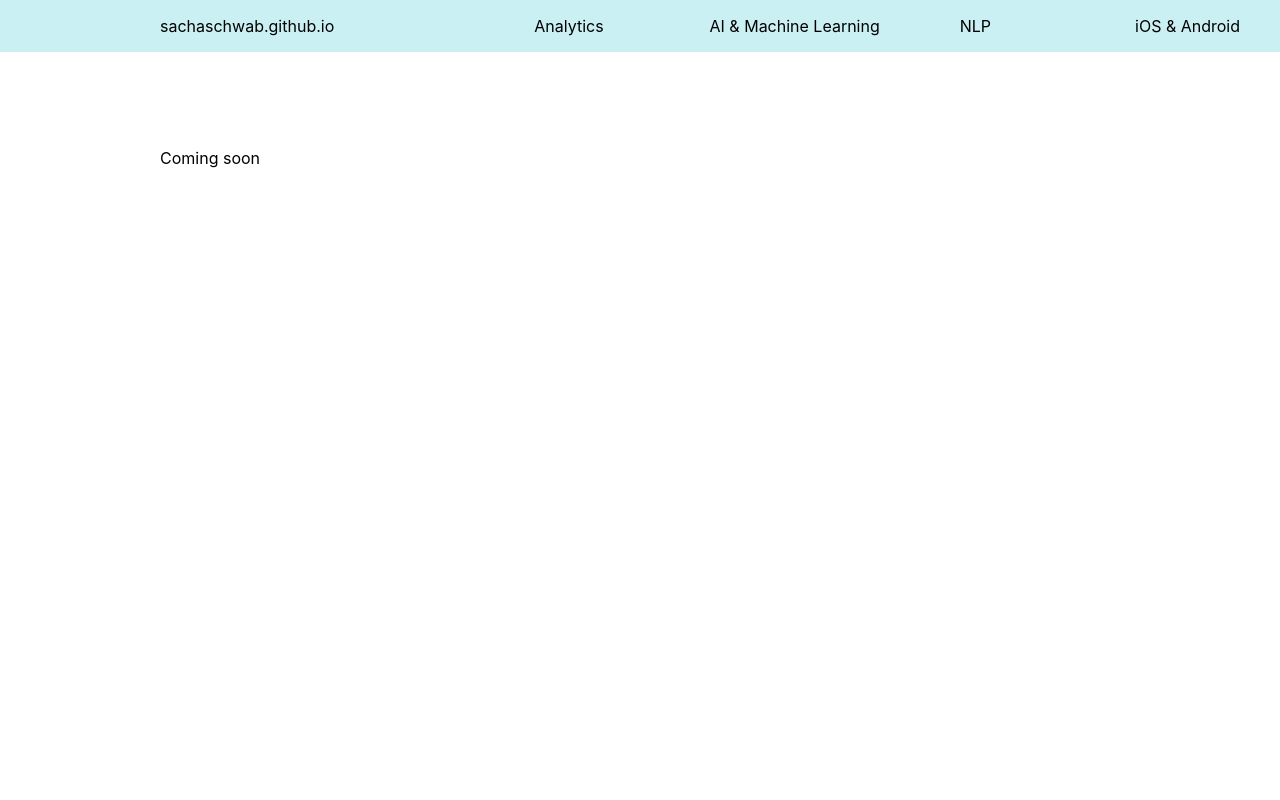
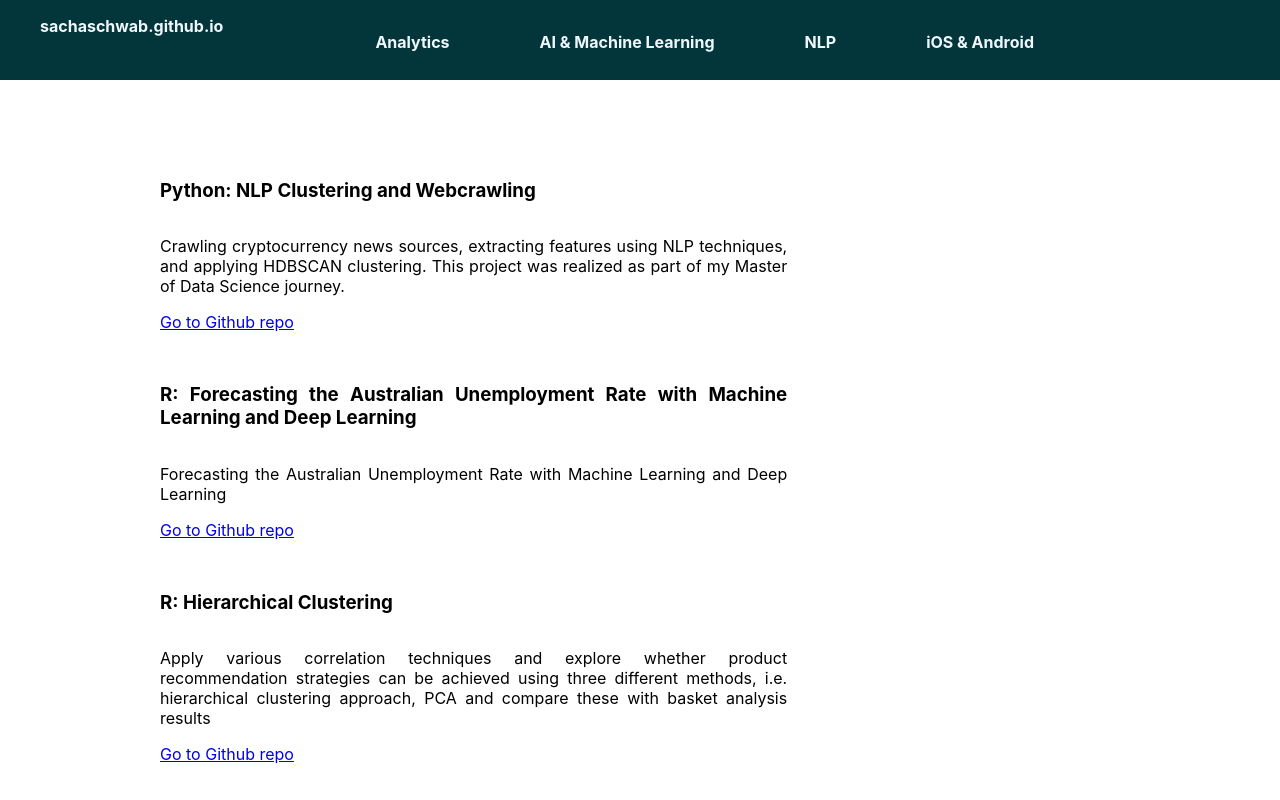
Before and after one commit to sachaschwab/home, a React (Create React App) app: page / in a window 1280 px wide. Shown: the top 800 px of the page. Built offline with nearby package versions, Linux system fonts and the light colour scheme.

Commit message:
Pre-branch commit

```diff
--- a/src/App.css
+++ b/src/App.css
@@ -2,11 +2,10 @@
   align-items: flex-start;
   width: 100%;
   flex-direction: column;
-
 }
 
 .App-header {
-  background-color: #cbf0f3;
+  background-color: #03363a;
   min-height: 3vh;
   max-height: 10vh;
   display: flex;
@@ -14,30 +13,44 @@
   white-space: nowrap;
   flex-direction: row;
   width: 100%;
+  color:aliceblue;
+  font-weight: bolder;
+}
+
+button.hamburger{
+  display: none;
+  padding: 10px;
+  margin: 2px;
+  background-color: grey;
 }
 
 .App-header-title{
   display: flex;
   flex: 0.1;
-  padding-left: 20vh;
-  padding-right: 20vh;
+  padding-left: 5vh;
+  padding-right: 9vh;
   text-align: left;
 }
 
-.Navbar {
+ul.Navbar {
   display: flex;
-  flex: 1.2;
   align-content: center;
   white-space: nowrap;
+  width: 100%;
 }
 
 .Navbar-item {
   display: flex;
-  flex: 0.25;
+  flex: 1 0 auto;
   padding-left: 5vh;
   padding-right: 5vh;
   white-space: nowrap;
+  text-align: center;
+  transition: 0.3s;
+}
 
+.Navbar-item:hover {
+  background-color: blue;
 }
 
 .Sidebar {
@@ -49,6 +62,7 @@
   padding-left: 20vh;
   padding-right: 20vh;
   padding-top: 10vh;
+  float: left;
 }
 
 .Sidebar-item {
@@ -58,9 +72,22 @@
   padding-bottom: 4vh;
 }
 
+.Main-section {
+  display: flex;
+  float: left;
+  padding-top: 10vh;
+  display:inline;
+  width: 49%;
+  padding-left: 20vh;
+}
 
-
-
+.Mainsection-item {
+  display: flex;
+  flex-direction: column;
+  flex: 0.25;
+  padding-bottom: 4vh;
+  text-align:justify;
+}
 
 .App-logo {
   height: 40vmin;
--- a/src/App.js
+++ b/src/App.js
@@ -2,7 +2,7 @@ import './App.css';
 import Navbar from './assets/components/Navbar'
 import Header_title from './assets/components/Header_title';
 import Sidebar from './assets/components/Sidebar';
-
+import Main_section from './assets/components/Main_section';
 
 function App() {
   return (
@@ -15,8 +15,9 @@ function App() {
       </div>
 
       <div>
-        <Sidebar/>
+        <Main_section/>
       </div>
+
     </div>
 
 
--- /dev/null
+++ b/src/assets/components/Main_section.js
@@ -0,0 +1,21 @@
+import Sidebar_item from "./Sidebar-item";
+import React,{useState,useEffect} from 'react';
+import { Posts } from "../data/posts";
+import Mainsection_item from "./Mainsection_item";
+
+
+export const Main_section = () => {
+    const posts = Posts.filter(x => x.category == "machine_learning")
+    return(
+        <div className="Main-section">
+            {posts.map((post)=>{
+                return (
+                <><Mainsection_item {...post}/>
+                </>
+            );})}
+
+        </div>
+    );
+};
+
+export default Main_section
--- /dev/null
+++ b/src/assets/components/Mainsection_item.js
@@ -0,0 +1,9 @@
+export default function Mainsection_item(props) {
+    return(
+        <div className="Mainsection-item">
+            <h3>{props.title}</h3>
+            <p>{props.text}</p>
+            <a href={props.url}>Go to Github repo</a>
+        </div>
+    )
+}
--- a/src/assets/components/Navbar.js
+++ b/src/assets/components/Navbar.js
@@ -4,12 +4,15 @@ import Navbar_item from './Navbar_item';
 export class Navbar extends Component {
 
   render() {
+    const myMenu = ['Analytics', 'AI & Machine Learning', 'NLP', 'iOS & Android']
     return(
-        <div className="Navbar">
-          <Navbar_item item_name="Analytics"/>
-          <Navbar_item item_name="AI & Machine Learning"/>
-          <Navbar_item item_name="NLP"/>
-          <Navbar_item item_name="iOS & Android"/>
+        <div>
+          <button className='hamburger'>m</button>
+          <ul className='Navbar'>
+            {myMenu.map(item => {
+              return <Navbar_item text={item}/>
+            })}
+          </ul>
         </div>
     )
   }
--- a/src/assets/components/Navbar_item.js
+++ b/src/assets/components/Navbar_item.js
@@ -1,7 +1,7 @@
 export default function Navbar_item(props) {
     return(
         <div className="Navbar-item">
-            <p>{props.item_name}</p>
+            <p>{props.text}</p>
         </div>
     )
 }
--- a/src/assets/components/Sidebar-item.js
+++ b/src/assets/components/Sidebar-item.js
@@ -1,7 +1,8 @@
 export default function Sidebar_item(props) {
     return(
         <div className="Sidebar-item">
-            <p>{props.item_name}</p>
+            <h2>{props.title}</h2>
+            <a href={props.url}>Read more</a>
         </div>
     )
 }
--- a/src/assets/components/Sidebar.js
+++ b/src/assets/components/Sidebar.js
@@ -2,14 +2,12 @@ import Sidebar_item from "./Sidebar-item";
 import React,{useState,useEffect} from 'react';
 import { Posts } from "../data/posts";
 
+
+
 export const Sidebar = () => {
+
     return(
-        <div className="Sidebar">
-            {Posts.map((e)=>{
-                return (
-                <Sidebar_item item_name={e.title}/>
-                );})}
-        </div>
+        <div className="Sidebar"></div>
     );
 };
 
--- a/src/assets/data/posts.js
+++ b/src/assets/data/posts.js
@@ -1,11 +1,47 @@
 export const Posts = [
     {
         "id": "1",
-        "title": "Coming soon",
+        "title": "Python: NLP Clustering and Webcrawling",
         "language": "Python",
         "version": "3.7",
-        "text": "In this article, I would like to introduce into my frantically fabulous project called \"my wonderful hello world project. Please read it!",
-        "url": "www.url.net",
+        "text": "Crawling cryptocurrency news sources, extracting features using NLP techniques, and applying HDBSCAN clustering. This project was realized as part of my Master of Data Science journey.",
+        "url": "https://www.github.com/sachaschwab",
+        "category": "machine_learning"
+    },
+    {
+        "id": "2",
+        "title": "R: Forecasting the Australian Unemployment Rate with Machine Learning and Deep Learning",
+        "language": "R",
+        "version": "n/a",
+        "text": "Forecasting the Australian Unemployment Rate with Machine Learning and Deep Learning",
+        "url": "https://www.github.com/sachaschwab",
+        "category": "machine_learning"
+    },
+    {
+        "id": "3",
+        "title": "Lost in Doi Saket",
+        "language": "Swift",
+        "version": "2.0",
+        "text": "Certification project (iOS Developer Nanodegree) featuring Kate Karr's field records made in Doi Saket, Thailand. Find the recordings on the map and enjoy the sounds.",
+        "url": "https://www.github.com/sachaschwab",
+        "category": "mobile"
+    },
+    {
+        "id": "4",
+        "title": "R: Hierarchical Clustering",
+        "language": "R",
+        "version": "n/a",
+        "text": "Apply various correlation techniques and explore whether product recommendation strategies can be achieved using three different methods, i.e. hierarchical clustering approach, PCA and compare these with basket analysis results",
+        "url": "https://www.github.com/sachaschwab",
+        "category": "machine_learning"
+    },
+    {
+        "id": "4",
+        "title": "R: Hierarchical Clustering",
+        "language": "R",
+        "version": "n/a",
+        "text": "Apply various correlation techniques and explore whether product recommendation strategies can be achieved using three different methods, i.e. hierarchical clustering approach, PCA and compare these with basket analysis results",
+        "url": "https://www.github.com/sachaschwab",
         "category": "machine_learning"
     }
 ]
```
